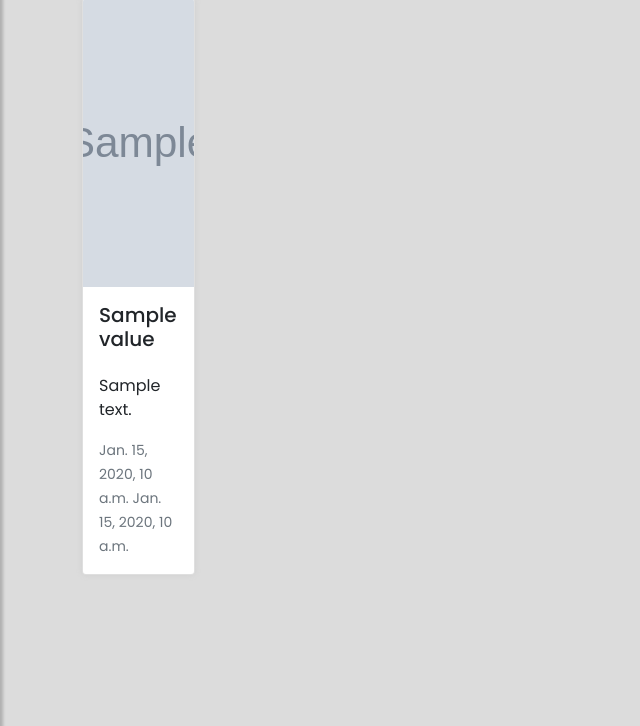
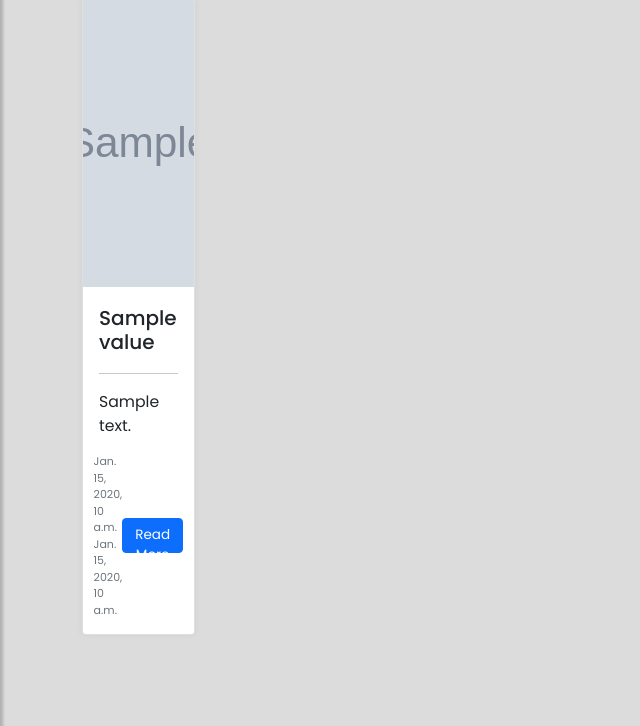
Before and after one commit to kashyappatel4555/Rapid-News, a Django app: page / in a window 1280 px wide. Shown: the part 74-800 px from the top of the page, without its empty margins (0-640 px from the left). Run offline with Django 4.2, Linux system fonts and the light colour scheme; tables that the repository leaves empty hold one stand-in row (values such as "Sample post"); grey boxes marked "Sample" are stand-in pictures; a database or web service that is not in the repository returns one stand-in record (values such as "Sample title"); data that the repository does not hold is empty; some libraries are stand-ins or nearby versions.

Commit message:
new commit

```diff
--- a/newsapp/static/css/style.css
+++ b/newsapp/static/css/style.css
@@ -119,9 +119,25 @@ a:focus {
     width: 100%;
 }
 
+.card-title {
+    margin-top: 3px;
+    margin-bottom: 3px;
+}
+
 .card-text {
-    margin-top: 15px;
+    font-size: 15.7px;
+    /* margin-top: 2px; */
     margin-bottom: 1rem;
+}
+
+.card-text-date {
+    font-size: 11px;
+}
+
+.readmore {
+    height: 35px;
+    width: 100px;
+    font-size: 13.5px;
 }
 
 @media screen and (max-width: 1236px) {
--- a/newsapp/templates/index.html
+++ b/newsapp/templates/index.html
@@ -9,13 +9,17 @@
             {% for value in allnews.data %}
             <div class="col-12 col-md-6 col-lg-4 d-flex">
                 <div class="card">
-                    <img class="card-img-top" src="{{ value.imageUrl }}" />
+                    <img class="card-img-top" alt="news image" src="{{ value.imageUrl }}" />
                     <div class="card-body  d-flex flex-column">
                         <h5 class="card-title">{{ value.title }} </h5>
+                        <hr>
                         <p class="card-text">{{ value.content }} </p>
-                        <p class="card-text mt-auto">
-                            <small class="text-muted">{{ value.time }} {{ value.date }}</small>
-                        </p>
+                        <div class="d-flex align-items-center justify-content-center mt-auto">
+                            <p class="card-text-date text-muted mb-0">
+                                {{ value.time }} {{ value.date }}
+                            </p>
+                            <a href="{{ value.readMoreUrl }}" target="_blank" class="readmore btn btn-primary ms-auto">Read More</a>
+                        </div>
                     </div>
                 </div>
             </div>
```
